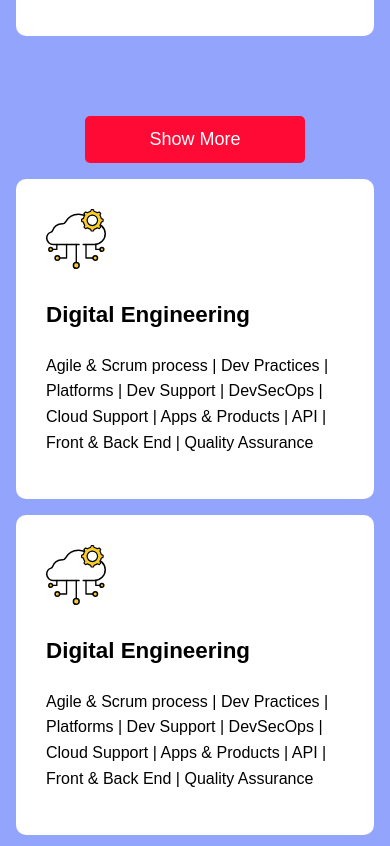
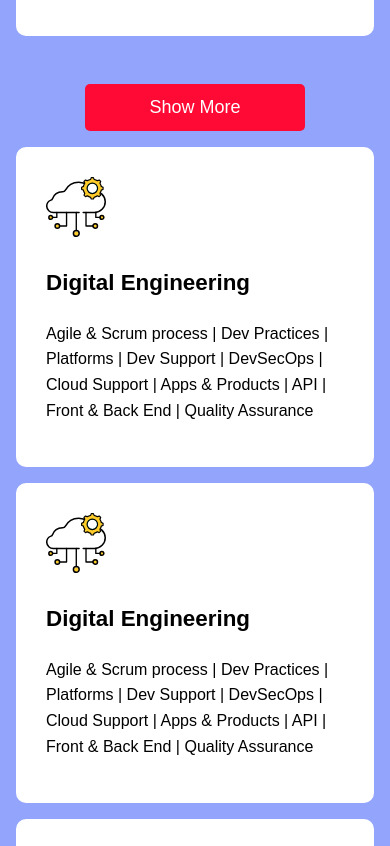
Before and after one commit to thamarai07/CONTUS-task, a plain HTML site: page index.html in a window 390 px wide. Shown: the part 1772-2618 px from the top of the page. Drawn offline with Linux system fonts and the light colour scheme; a web font is replaced by a local one.

Commit message:
task completed

```diff
--- a/style.css
+++ b/style.css
@@ -824,7 +824,7 @@ footer {
             border 0.5s;
         cursor: pointer;
         max-width: 220px;
-        margin: 4rem auto 0;
+        margin: 2rem auto 0;
     }
     .casestudies_bottom--wrapper--content > div {
         width: 100%;
```
